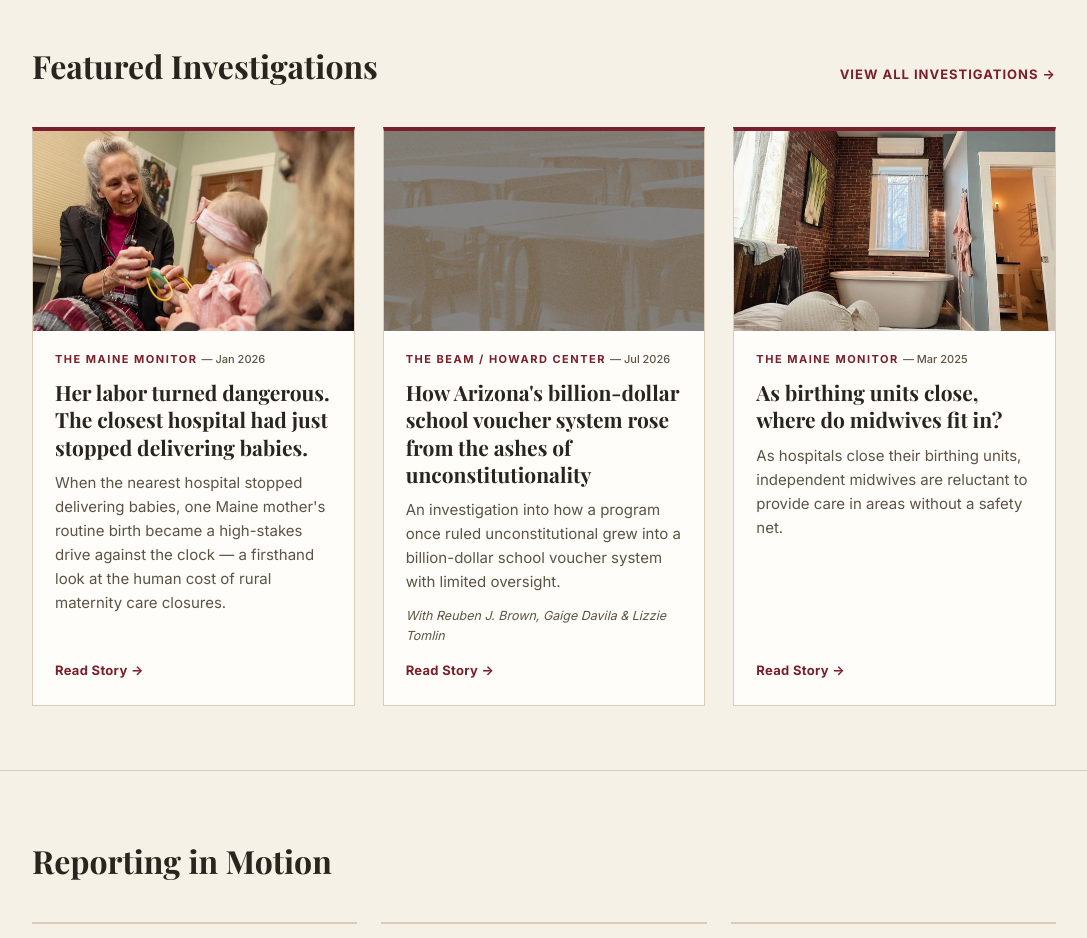
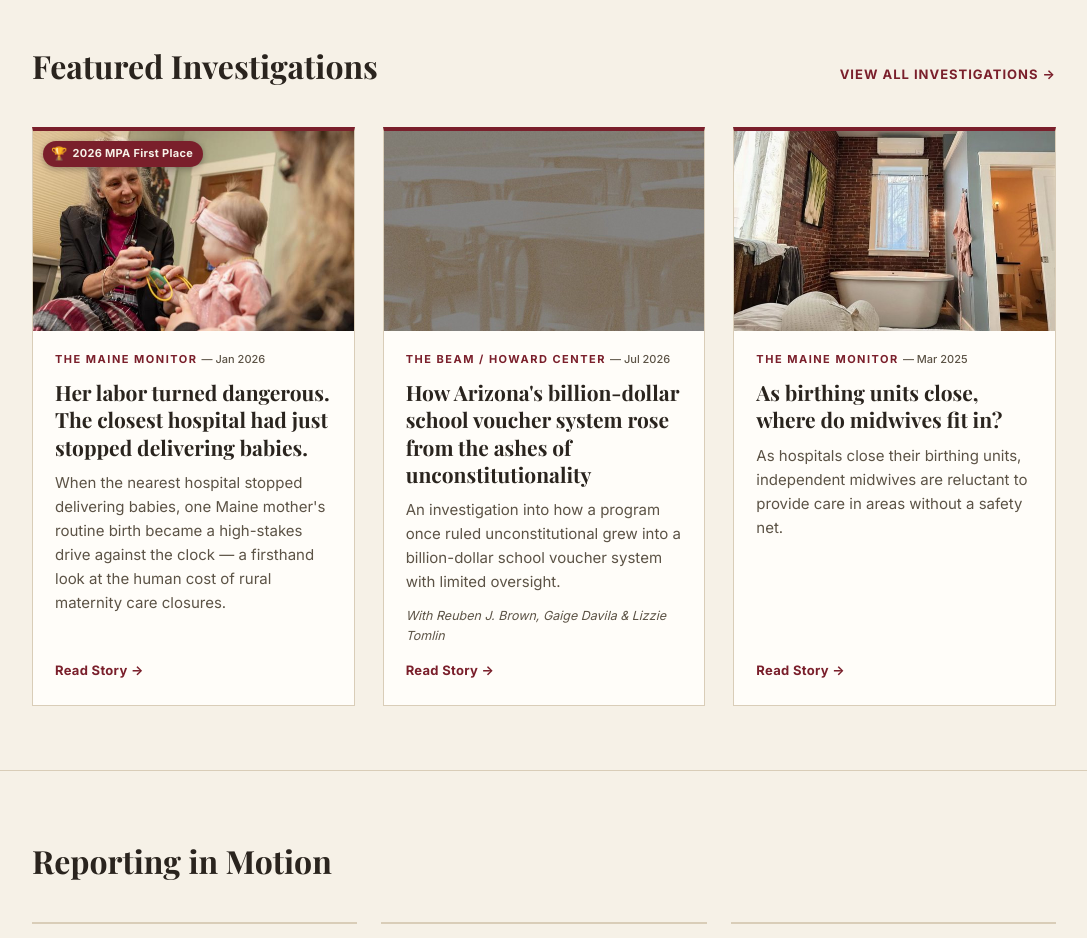
Before and after one commit to Emily-Hedegard/portfolio, a plain HTML site: page index.html in a window 1280 px wide. Shown: the part 1140-2078 px from the top of the page, without its empty margins (96-1183 px from the left). Drawn offline with nearby package versions, Linux system fonts and the light colour scheme; a script that the page names is missing; a web font is replaced by a local one.

Commit message:
Add award badge to homepage featured story card

```diff
--- a/index.html
+++ b/index.html
@@ -83,7 +83,7 @@
     <div class="card-grid">
 
       <article class="story-card">
-        <div class="card-thumb"><img src="images/thumb-labor-dangerous.jpg" alt="An elderly doctor examines a newborn baby"></div>
+        <div class="card-thumb"><span class="award-badge" title="Maine Press Association — First Place, Health Story (Daily/Weekend)"><span class="trophy">🏆</span> 2026 MPA First Place</span><img src="images/thumb-labor-dangerous.jpg" alt="An elderly doctor examines a newborn baby"></div>
         <div class="card-body">
           <div class="card-outlet">The Maine Monitor <span class="date">— Jan 2026</span></div>
           <h3 class="card-headline">Her labor turned dangerous. The closest hospital had just stopped delivering babies.</h3>
```
